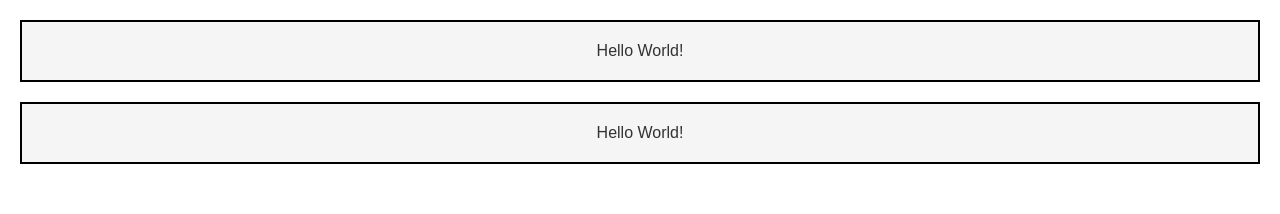
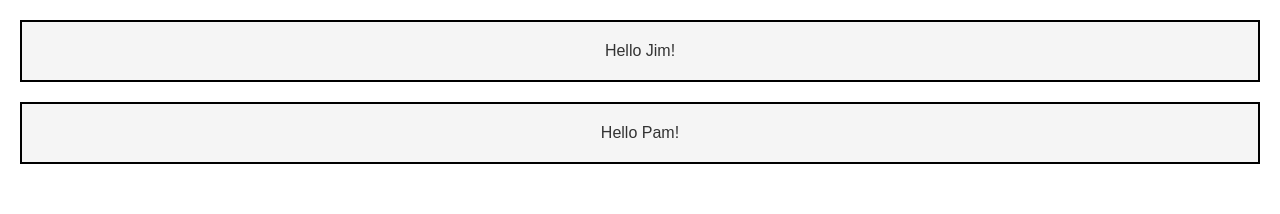
Before and after one commit to Quicksaver/react-test-1, a React (Create React App) app: page / in a window 1280 px wide. Shown: the top 214 px of the page. Built offline with nearby package versions, Linux system fonts and the light colour scheme.

Commit message:
using props to say hello to different names

```diff
--- a/src/App.js
+++ b/src/App.js
@@ -4,8 +4,8 @@ import HelloWorld from './HelloWorld';
 const App = () => {
 	return (
 		<div className="App">
-			<HelloWorld/>
-			<HelloWorld/>
+			<HelloWorld name="Jim"/>
+			<HelloWorld name="Pam"/>
 		</div>
 	);
 };
--- a/src/HelloWorld.js
+++ b/src/HelloWorld.js
@@ -1,8 +1,8 @@
 import React from 'react';
 import './HelloWorld.css';
 
-const HelloWorld = () => {
-  return (<div className="HelloWorld">Hello World!</div>);
+const HelloWorld = (props) => {
+  return (<div className="HelloWorld">Hello {props.name}!</div>);
 };
 
 export default HelloWorld;
```
